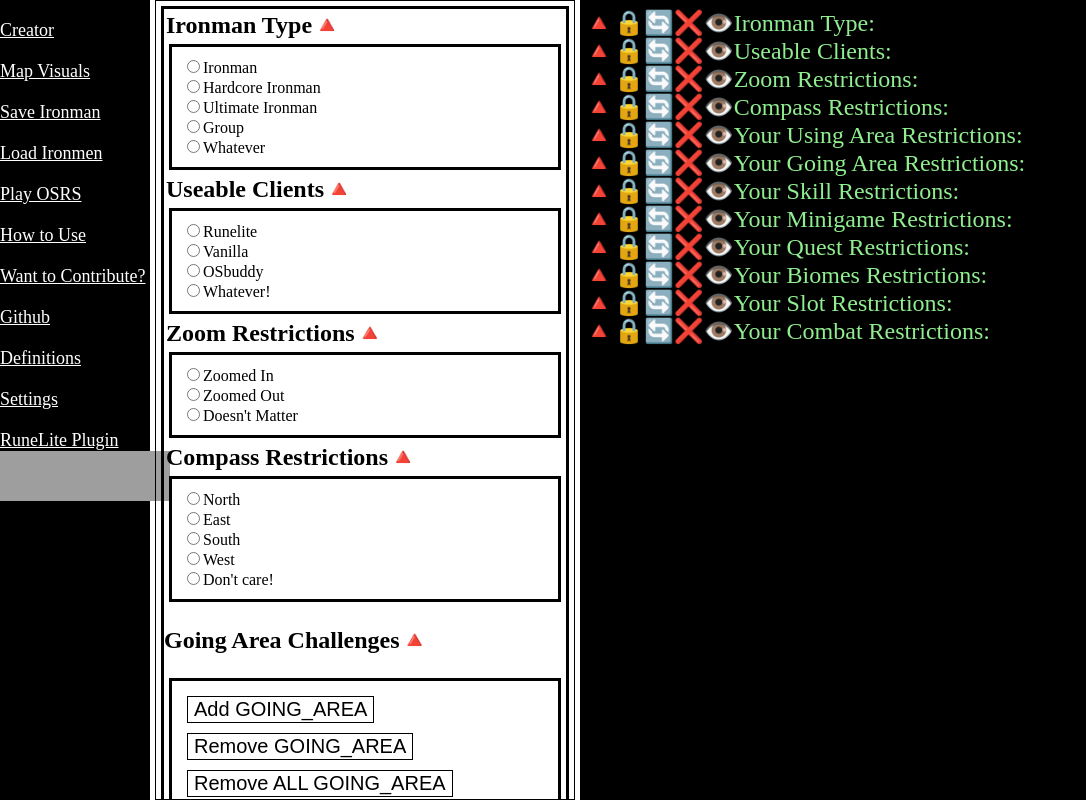
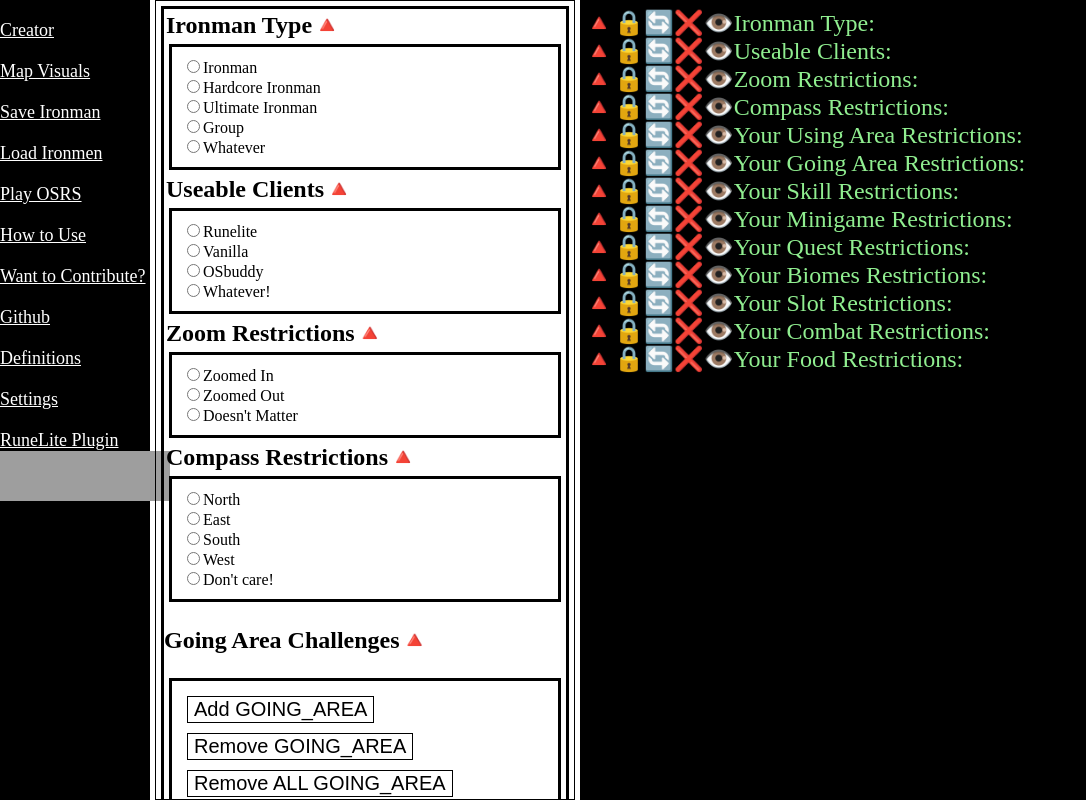
Before and after one commit to Yonkai/ironman-challenge-maker, a Next.js app: page / in a window 1280 px wide. Shown: the whole page, without its empty margins (0-1086 px from the left). Built offline with nearby package versions, Linux system fonts and the light colour scheme; grey boxes are pictures that could not be loaded.

Commit message:
add field

```diff
--- a/components/IronmanDisplay.js
+++ b/components/IronmanDisplay.js
@@ -105,6 +105,14 @@ class IronmanDisplayChallenges extends Component {
           isolatedSTATE_KEYS={this.props.STATE_KEYS.COMBAT}
         />
 
+        <AbstractDisplayMaker
+          name={'Your Food Restrictions'}
+          displayType={'checkbox'}
+          rootState={this.props.rootState}
+          isolatedChallenges={this.props.challenges.food}
+          isolatedSTATE_KEYS={this.props.STATE_KEYS.FOOD}
+        />
+
       </div>
       {/* TODO: Update LAME UI for forms/display... this is a total pain to use. */}
       <style jsx>
--- a/components/IronmanSettings.js
+++ b/components/IronmanSettings.js
@@ -113,6 +113,14 @@ class IronmanSettings extends Component {
             keys={this.props.STATE_KEYS.COMBAT}
           />
 
+          <AbstractFormMaker
+            name={'Combat Restrictions'}
+            abstractFormType={'checkbox'}
+            handleChange={this.props.handleChange}
+            dataset={this.props.challenges.food}
+            keys={this.props.STATE_KEYS.FOOD}
+          />
+
           {/* <IronmanType handleChange={this.props.handleChange} />
           <Area handleChange={this.props.handleChange} /> */}
           {/* <h3>Skill challenges - random/search</h3> */}
@@ -121,7 +129,6 @@ class IronmanSettings extends Component {
           <h3>Food challenges - random/search</h3>
           <h3>Potion challenges - random/search</h3>
           <h3>Spells - random/search</h3>
-          <h3>Combat challenges - checkbox</h3>
           <h3>Updates between date range - date</h3>
           <h3>Map tile restrictions - num/search/custom</h3>
           <h3>Relativity challenges - custom</h3>
--- a/data/STATE_KEYS.js
+++ b/data/STATE_KEYS.js
@@ -27,7 +27,8 @@ const STATE_KEYS = {
   COMPOSITE_KEY_HALFS: {
     _COUNT: '_COUNT',
     _CHALLENGE_INVENTORY: '_CHALLENGE_INVENTORY'
-  }
+  },
+  FOOD: 'FOOD'
 }
 
 export default STATE_KEYS
--- a/data/challenges.js
+++ b/data/challenges.js
@@ -446,7 +446,54 @@ const challenges = {
     'gloves',
     'cape'],
   relativity: ['x tiles from y icon, add all icon types'],
-  food: ['All food types'],
+  food: [
+    'Shrimp',
+    'Cooked chicken',
+    'Cooked meat',
+    'Sardine',
+    'Bread',
+    'Herring',
+    'Mackerel',
+    'Choc-ice',
+    'Trout',
+    'Cod',
+    'Pike',
+    'Roast beast meat',
+    'Pineapple punch',
+    'Salmon',
+    'Tuna',
+    'Jug of wine',
+    'Rainbow fish',
+    'Stew',
+    'Cake',
+    'Meat pie',
+    'Lobster',
+    'Bass',
+    'Plain pizza',
+    'Swordfish',
+    'Potato with butter',
+    'Apple pie',
+    'Chocolate cake',
+    "Tangled toad's legs",
+    'Potato with cheese',
+    'Meat pizza',
+    'Monkfish',
+    'Anchovy pizza',
+    'Cooked karambwan',
+    'Curry',
+    'Ugthanki kebab',
+    'Mushroom potato',
+    'Shark',
+    'Sea turtle',
+    'Pineapple pizza',
+    'Summer pie',
+    'Manta ray',
+    'Tuna potato',
+    'Dark crab',
+    'Anglerfish',
+    'Basket of strawberries',
+    'Saradomin brew'
+  ],
   framerate: ['...Number between 1 and 30'],
   clients: { ...['Runelite', 'Vanilla', 'OSbuddy', 'Whatever!'] },
   zoom: { ...['Zoomed In', 'Zoomed Out', 'Doesn\'t Matter'] },
--- a/package.json
+++ b/package.json
@@ -24,9 +24,8 @@
     "lodash": "^4.17.15",
     "next": "^9.0.2",
     "react": "^16.8.6",
-    "react-dom": "^16.8.6",
-    "react-github-btn": "^1.0.6"
-  },
+    "react-dom": "^16.8.6"
+    },
   "devDependencies": {
     "standard": "^13.1.0"
   }
```
